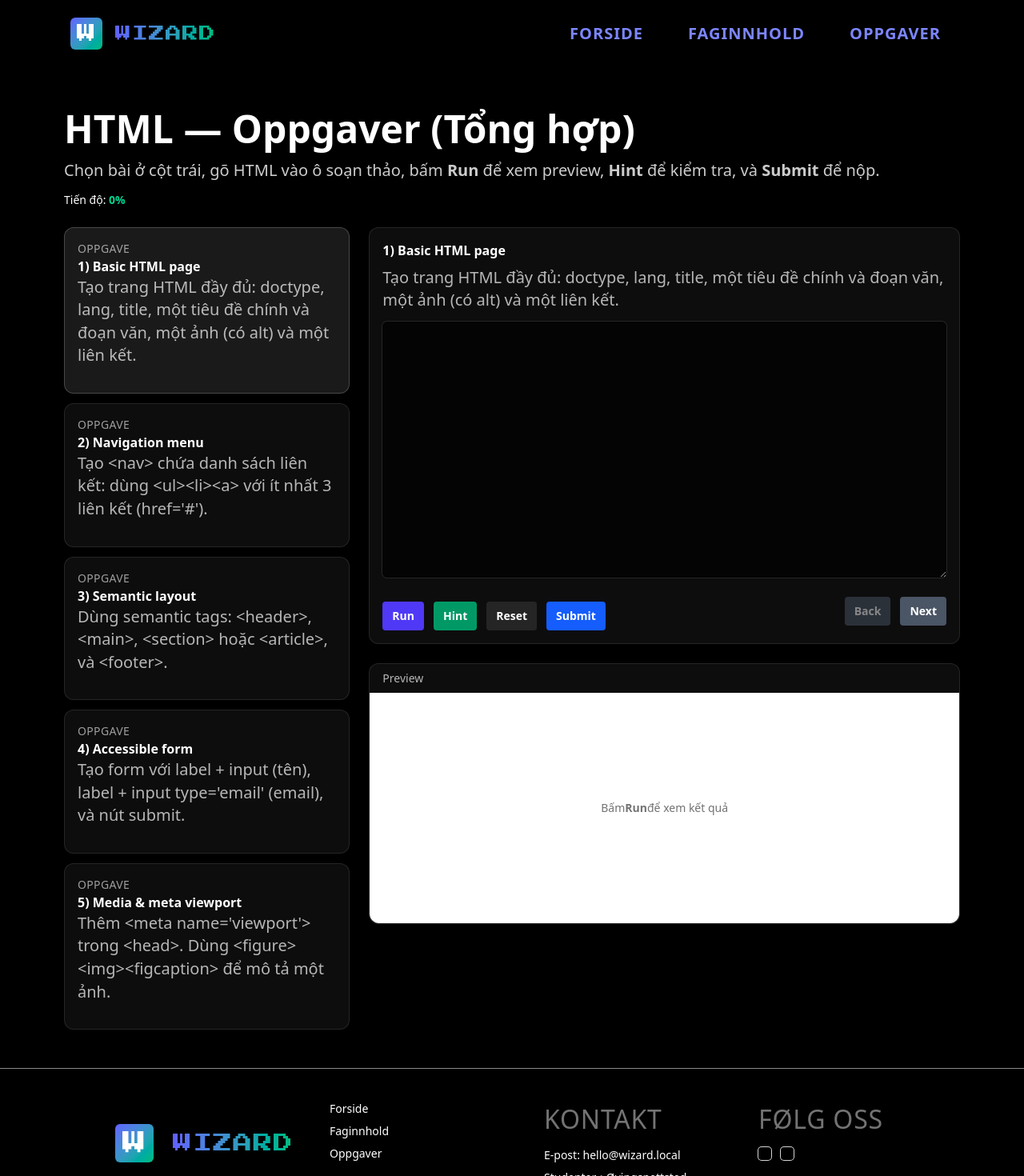
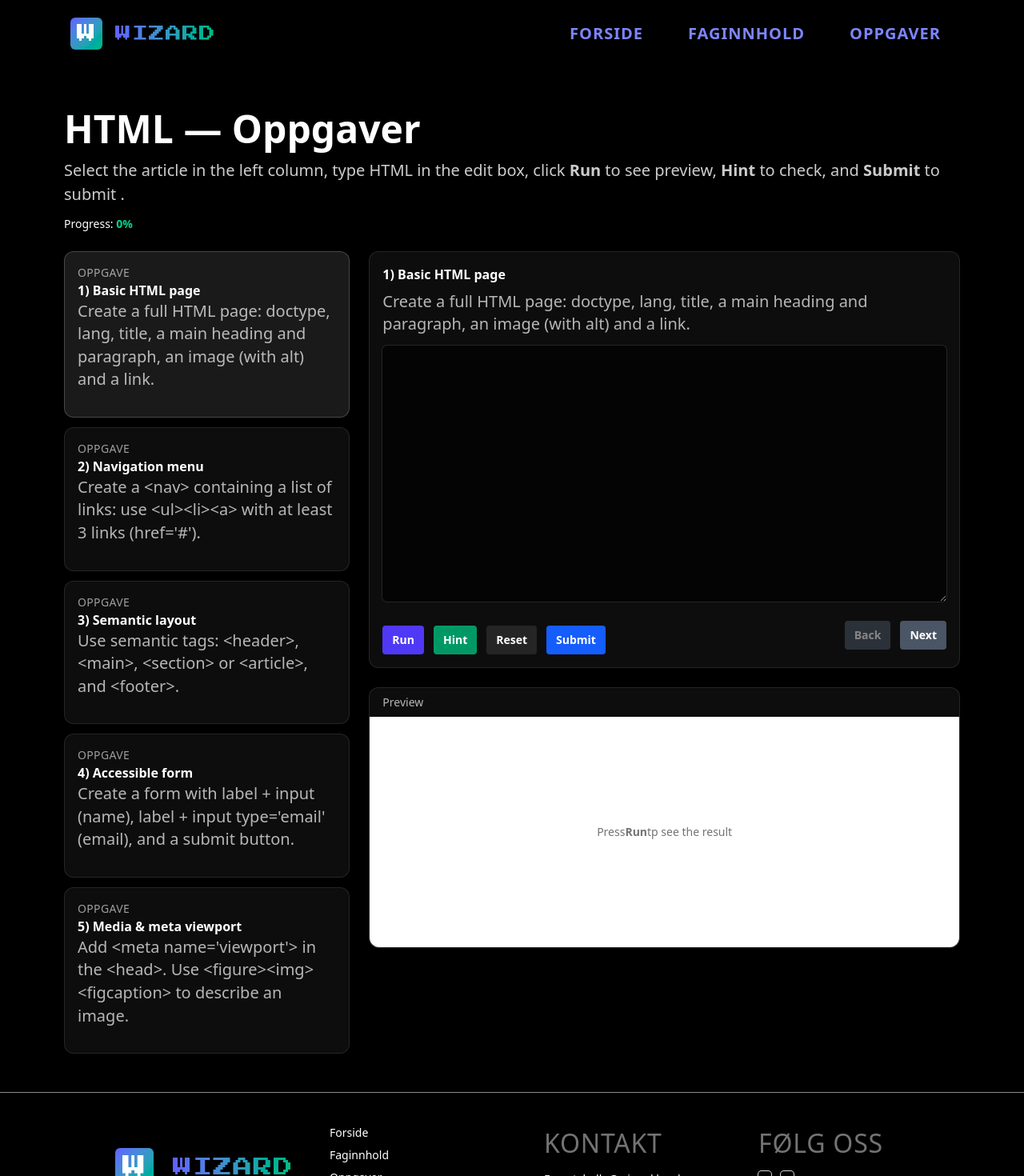
Before and after one commit to Thuyho1502/Arbeiskrav2-TheWizardofWeb, a Next.js app: page /Oppgaver/html in a window 1280 px wide. Shown: the top 1470 px of the page at 80% size. Built offline with nearby package versions, Linux system fonts and the light colour scheme.

Commit message:
English version

```diff
--- a/app/Oppgaver/GenericOppgavePage.tsx
+++ b/app/Oppgaver/GenericOppgavePage.tsx
@@ -1,6 +1,7 @@
 "use client";
 
 import { useEffect, useMemo, useState } from "react";
+import { COURSES } from "@/app/faginnhold/course";
 
 export type Rule = { label: string; re: RegExp; must?: boolean };
 export type Task = {
@@ -38,7 +39,7 @@ export default function GenericOppgaverPage({ tasks, storageKey, courseTitle }:
     setChecks([]);
 
     // Luôn in starter code ra console khi load bài mới
-    console.log("Đáp án gợi ý cho:", task.title);
+    console.log("Suggested answers for:", task.title);
     console.log(task.starter);
   }, [task]);
 
@@ -56,15 +57,15 @@ export default function GenericOppgaverPage({ tasks, storageKey, courseTitle }:
     setCode("");
     setResult(null);
     setChecks([]);
-    console.log("Đáp án gợi ý cho:", task.title);
+    console.log("Suggested answers for:", task.title);
     console.log(task.starter);
   };
 
   const check = () => {
     const evals = task.rules.map((r) => {
-      if (r.label.includes("Ít nhất 3") && /<a[^>]*href=("|')#/gi.test(code)) {
+      if (r.label.includes("At least 3") && /<a[^>]*href=("|')#/gi.test(code)) {
         const matches = code.match(/<a[^>]*href=("|')#/gi) || [];
-        return { label: `${r.label} (tìm thấy ${matches.length})`, ok: matches.length >= 3 };
+        return { label: `${r.label} (find${matches.length})`, ok: matches.length >= 3 };
       }
       return { label: r.label, ok: r.re.test(code) };
     });
@@ -78,19 +79,19 @@ export default function GenericOppgaverPage({ tasks, storageKey, courseTitle }:
 const submit = () => {
   // Chạy check và lấy kết quả trực tiếp
   const evals = task.rules.map((r) => {
-    if (r.label.includes("Ít nhất 3") && /<a[^>]*href=("|')#/gi.test(code)) {
+    if (r.label.includes("At least 3") && /<a[^>]*href=("|')#/gi.test(code)) {
       const matches = code.match(/<a[^>]*href=("|')#/gi) || [];
-      return { label: `${r.label} (tìm thấy ${matches.length})`, ok: matches.length >= 3 };
+      return { label: `${r.label} (find ${matches.length})`, ok: matches.length >= 3 };
     }
     return { label: r.label, ok: r.re.test(code) };
   });
 
-  setChecks(evals); // cập nhật checklist
+  setChecks(evals);
 
-  const isPassed = evals.every((c) => c.ok); // kiểm tra trực tiếp
+  const isPassed = evals.every((c) => c.ok);
 
   if (!isPassed) {
-    alert("⚠️ Bài tập chưa hoàn thành. Vui lòng kiểm tra lại!");
+    alert("The assignment is not completed. Please check again!");
     return;
   }
 
@@ -99,7 +100,7 @@ const submit = () => {
   setCompleted(updated);
 
   if (updated.every(Boolean)) {
-    alert("🎉 Chúc mừng! Bạn đã hoàn thành khóa học và nhận chứng nhận.");
+    alert(" Congratulations! You have completed the course and received your certificate.");
   } else if (activeIndex < tasks.length - 1) {
     setActiveIndex(activeIndex + 1);
   }
@@ -117,13 +118,14 @@ const submit = () => {
     <main className="bg-black text-white min-h-[80vh]">
       <div className="mx-auto max-w-6xl px-4 py-8">
         <header className="mb-6">
-          <h1 className="text-3xl font-bold">HTML — Oppgaver (Tổng hợp)</h1>
+
+          <h1 className="text-3xl font-bold">{courseTitle}</h1>
           <p className="text-white/80 mt-2">
-            Chọn bài ở cột trái, gõ HTML vào ô soạn thảo, bấm <b>Run</b> để xem
-            preview, <b>Hint</b> để kiểm tra, và <b>Submit</b> để nộp.
+            Select the article in the left column, type HTML in the edit box, click <b>Run</b> to see
+            preview, <b>Hint</b> to check, and <b>Submit</b> to submit .
           </p>
           <div className="mt-3 text-sm">
-            Tiến độ: <span className="font-semibold text-emerald-400">{progress}%</span>
+            Progress: <span className="font-semibold text-emerald-400">{progress}%</span>
           </div>
         </header>
 
@@ -155,6 +157,7 @@ const submit = () => {
                   </div>
                   <p className="text-sm text-white/70 mb-4">{t.blurb}</p>
                 </button>
+
               );
             })}
           </aside>
@@ -262,7 +265,7 @@ const submit = () => {
                   />
                 ) : (
                   <div className="flex h-full items-center justify-center text-sm text-neutral-500">
-                    Bấm <b>Run</b> để xem kết quả
+                    Press<b>Run</b> tp see the result
                   </div>
                 )}
               </div>
--- a/app/Oppgaver/page.tsx
+++ b/app/Oppgaver/page.tsx
@@ -61,7 +61,7 @@ export default function OppgaverIndex() {
             return (
               <div
                 key={slugLower}
-                className="group overflow-hidden rounded-2xl border border-white/10 bg-white/5 ring-1 ring-white/5 hover:bg-white/10 transition"
+                className="group overflow-hidden rounded-2xl border border-white/10 bg-white/5 ring-1 ring-white/5,hover:bg-gradient-to-br from-indigo-500 to-emerald-500 text-white font-black"
               >
                 <div className="relative h-40 w-full overflow-hidden">
                   {course.video ? (
--- a/app/Oppgaver/tasks/htmlTask.ts
+++ b/app/Oppgaver/tasks/htmlTask.ts
@@ -1,5 +1,3 @@
-import { useEffect, useMemo, useState } from "react";
-import { Rule } from "@/app/Oppgaver/GenericOppgavePage";
 
 import { Task } from "@/app/Oppgaver/GenericOppgavePage";
 
@@ -20,12 +18,12 @@ export const htmlTASKS: Task[] = [
     id: "basic",
     title: "1) Basic HTML page",
     blurb:
-      "Tạo trang HTML đầy đủ: doctype, lang, title, một tiêu đề chính và đoạn văn, một ảnh (có alt) và một liên kết.",
+      "Create a full HTML page: doctype, lang, title, a main heading and paragraph, an image (with alt) and a link.",
     starter: STARTER,
     rules: [
       { label: "<!DOCTYPE html>", re: /<!DOCTYPE\s+html>/i, must: true },
       {
-        label: "Thuộc tính lang trên <html>",
+        label: "The lang attribute on <html>",
         re: /<html[^>]*\blang=("|')[^"']+\1/i,
         must: true,
       },
@@ -33,7 +31,7 @@ export const htmlTASKS: Task[] = [
       { label: "<h1>", re: /<h1>[\s\S]*?<\/h1>/i, must: true },
       { label: "<p>", re: /<p>[\s\S]*?<\/p>/i, must: true },
       {
-        label: "<img> có alt",
+        label: "<img> has alt",
         re: /<img[^>]*\bsrc=("|')[^"']+\1[^>]*\balt=("|')[^"']+\2/i,
         must: true,
       },
@@ -48,7 +46,7 @@ export const htmlTASKS: Task[] = [
     id: "nav",
     title: "2) Navigation menu",
     blurb:
-      "Tạo <nav> chứa danh sách liên kết: dùng <ul><li><a> với ít nhất 3 liên kết (href='#').",
+      "Create a <nav> containing a list of links: use <ul><li><a> with at least 3 links (href='#').",
     starter: STARTER.replace(
       "<h1>Hello!</h1>",
       `<nav>
@@ -67,14 +65,14 @@ export const htmlTASKS: Task[] = [
         re: /<ul[\s\S]*<li>[\s\S]*<\/li>[\s\S]*<\/ul>/i,
         must: true,
       },
-      { label: "Ít nhất 3 <a href='#'>", re: /<a[^>]*href=("|')#/gi },
+      { label: "At least 3 <a href='#'>", re: /<a[^>]*href=("|')#/gi },
     ],
   },
   {
     id: "semantics",
     title: "3) Semantic layout",
     blurb:
-      "Dùng semantic tags: <header>, <main>, <section> hoặc <article>, và <footer>.",
+      "Use semantic tags: <header>, <main>, <section> or <article>, and <footer>.",
     starter: STARTER.replace(
       "<body>",
       `<body>
@@ -93,7 +91,7 @@ export const htmlTASKS: Task[] = [
       { label: "<header>", re: /<header[\s\S]*<\/header>/i, must: true },
       { label: "<main>", re: /<main[\s\S]*<\/main>/i, must: true },
       {
-        label: "<section> hoặc <article>",
+        label: "<section> or <article>",
         re: /<(section|article)[\s\S]*<\/(section|article)>/i,
         must: true,
       },
@@ -104,7 +102,7 @@ export const htmlTASKS: Task[] = [
     id: "form",
     title: "4) Accessible form",
     blurb:
-      "Tạo form với label + input (tên), label + input type='email' (email), và nút submit.",
+      "Create a form with label + input (name), label + input type='email' (email), and a submit button.",
     starter: STARTER.replace(
       "<p>Start writing HTML here…</p>",
       `<form action="#">
@@ -118,7 +116,7 @@ export const htmlTASKS: Task[] = [
     rules: [
       { label: "<form>", re: /<form[^>]*>/i, must: true },
       {
-        label: "<label for> khớp với input#id",
+        label: "<label for> matches input#id",
         re: /<label[^>]*for=("|')(name|email)\1/i,
         must: true,
       },
@@ -128,7 +126,7 @@ export const htmlTASKS: Task[] = [
         must: true,
       },
       {
-        label: "nút submit",
+        label: "button submit",
         re: /<(button|input)[^>]*(type=("|')submit\3)?[^>]*>/i,
         must: true,
       },
@@ -138,7 +136,7 @@ export const htmlTASKS: Task[] = [
     id: "media",
     title: "5) Media & meta viewport",
     blurb:
-      "Thêm <meta name='viewport'> trong <head>. Dùng <figure><img><figcaption> để mô tả một ảnh.",
+      "Add <meta name='viewport'> in the <head>. Use <figure><img><figcaption> to describe an image.",
     starter: `<!DOCTYPE html>
 <html lang="en">
 <head>
--- a/app/components/cardFaginnhold/coursecard.tsx
+++ b/app/components/cardFaginnhold/coursecard.tsx
@@ -34,9 +34,10 @@ export default function CourseCard({ course }: { course: CourseCardModel }) {
   const CardInner = (
     <div
       className={[
-        "group block overflow-hidden rounded-2xl border shadow-sm ring-1 transition",
+        "group block overflow-hidden rounded-2xl border shadow-sm ring-1 transition ",
         // card trắng để nổi bật trên nền trang đen
         "bg-white text-neutral-900 border-black/5 ring-black/5",
+
         disabled
           ? "opacity-60 cursor-not-allowed pointer-events-none"
           : "hover:-translate-y-0.5 hover:shadow-md",
```
Also changed, not shown: app/Oppgaver/[slug]/[course]/page.tsx (line endings or trailing spaces).
